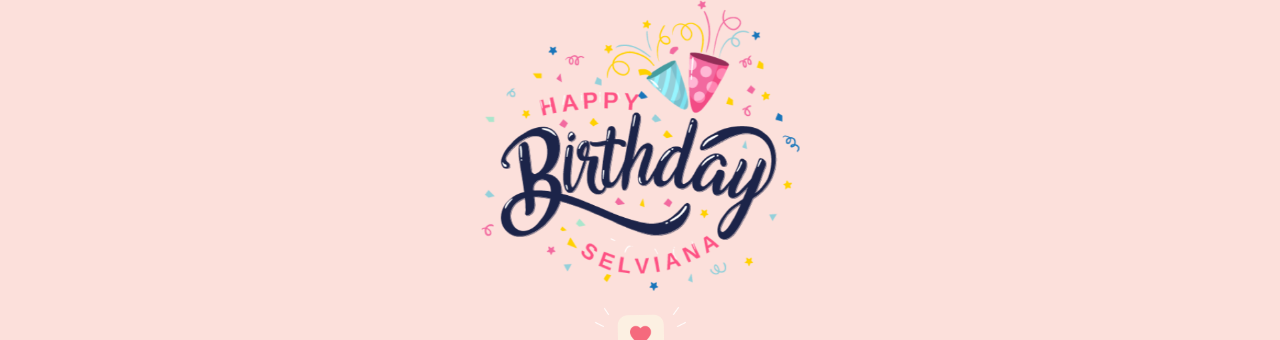
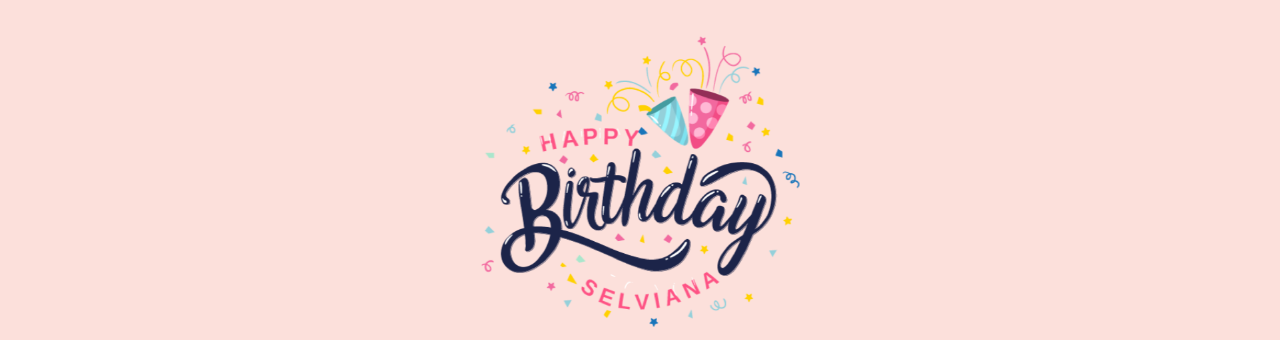
Before and after one commit to ramadhanjanuar/birthday, a plain HTML site: page index.html in a window 1280 px wide. Shown: the top 340 px of the page. Drawn offline with nearby package versions, Linux system fonts and the light colour scheme.

Commit message:
6 commit

```diff
--- a/style.css
+++ b/style.css
@@ -2,6 +2,10 @@ body {
     background-color: #fce0db;
     text-align: center;
     margin: auto;
+}
+
+.image {
+    margin-top: 36px;
 }
 
 .image img {
```
